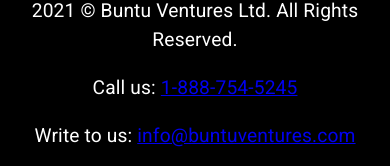
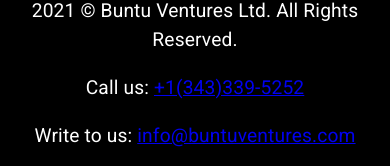
Before and after one commit to Buntu-Ventures/bv-website, a Next.js app in the folder client/: page / in a window 390 px wide. Shown: the part 2586-2752 px from the top of the page. Built offline with nearby package versions, Linux system fonts and the light colour scheme.

Commit message:
Update call phone hero4.js

```diff
--- a/client/components/hero4.js
+++ b/client/components/hero4.js
@@ -19,7 +19,7 @@
                <div style={{}} className="heroHeadline">
 
                 <p>{new Date().getFullYear()} © Buntu Ventures Ltd. All Rights Reserved.</p>
-                <p>Call us: <a href="tel:+555555555">1-888-754-5245</a></p>
+                <p>Call us: <a href="tel:+1(343)3395252">+1(343)339-5252</a></p>
                 <p>Write to us: <a href="mailto:info@buntuventures.com">info@buntuventures.com</a></p>
 
 
```
